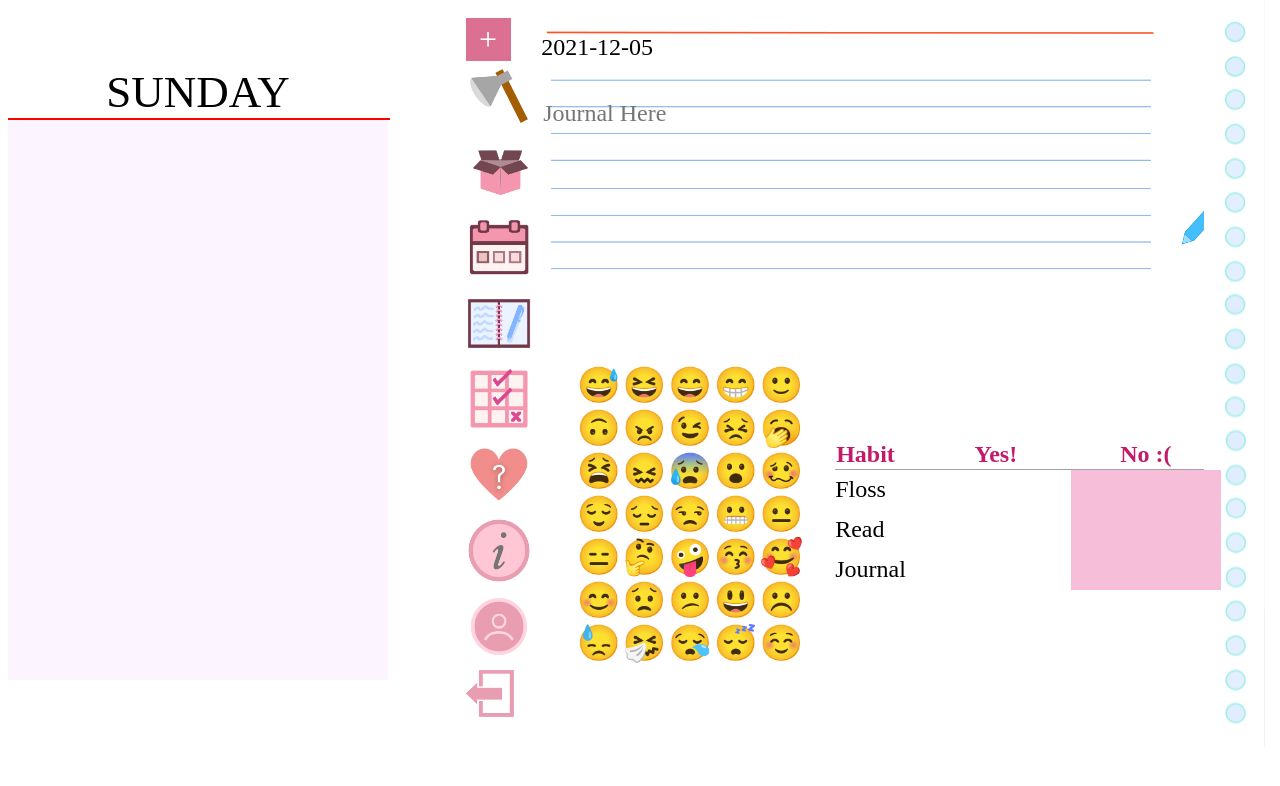
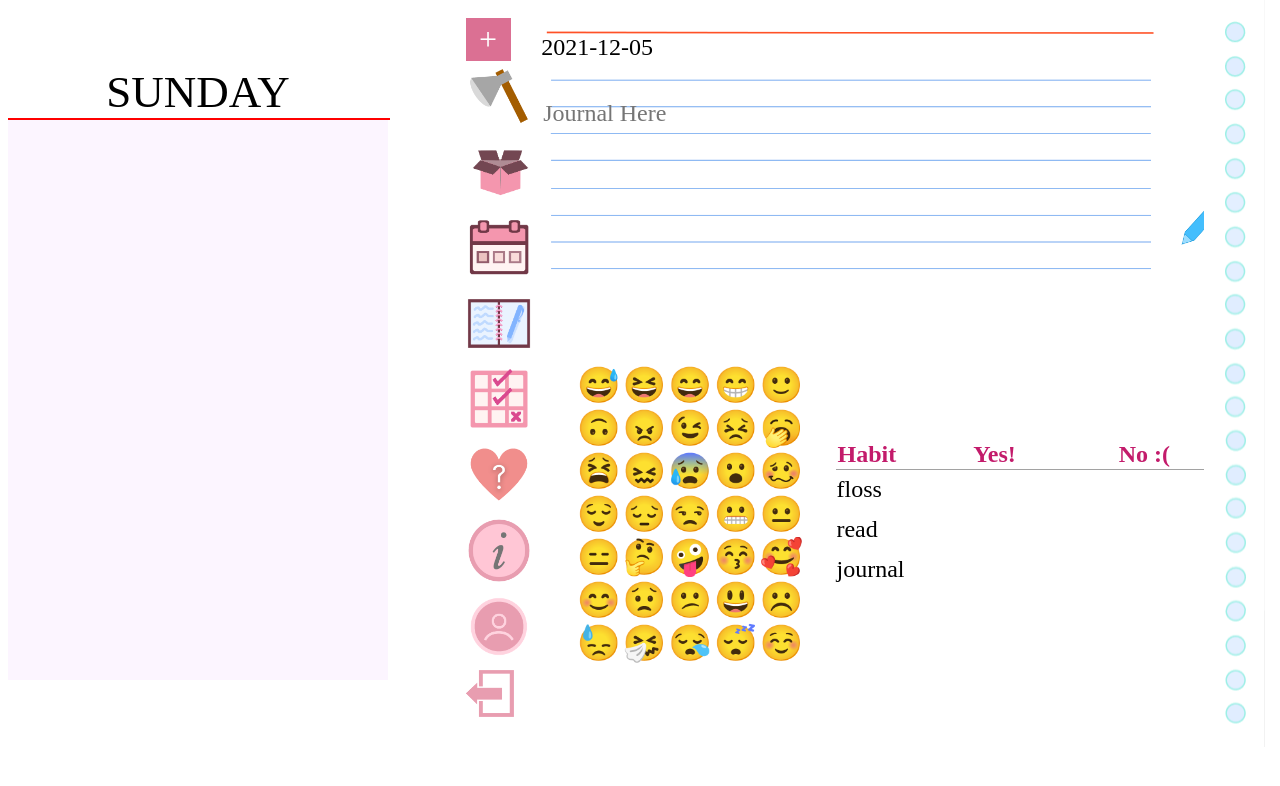
Before and after one commit to kateliberko/VirtualJournal, a Flask app: page /mainpage in a window 1280 px wide. Shown: the part 14-800 px from the top of the page. Run offline with Flask 2, Linux system fonts and the light colour scheme; a user stored in the database is signed in; tables that the repository leaves empty hold one stand-in row (values such as "Sample post").

Commit message:
made habits load based on input from sign up that is kept in db

```diff
--- /dev/null
+++ b/JournalProject/app/counter.py
@@ -0,0 +1,12 @@
+class Counter:
+    count1 = 1
+    count2 = 1
+
+    def increment1(self):
+        self.count1 += 1
+        return ''
+
+
+    def increment2(self):
+        self.count2 += 1
+        return ''
--- a/JournalProject/app/models.py
+++ b/JournalProject/app/models.py
@@ -12,6 +12,7 @@ class User(db.Model, UserMixin):
     id = db.Column(db.Integer, primary_key=True)
     username = db.Column(db.String(20), unique=True, nullable=False)
     password = db.Column(db.String(60), nullable=False)
+    habits = db.Column(db.String(300), nullable=False)
 
     def __repr__(self):
         return f"User('{self.username}')"
--- a/JournalProject/app/routes.py
+++ b/JournalProject/app/routes.py
@@ -4,6 +4,7 @@ from app.forms import SignUpForm, LoginForm
 from app.models import User, Journal, Event, Habit
 from datetime import datetime
 from flask_login import login_user, current_user, logout_user, login_required
+from app.counter import Counter
 
 @app.route("/")
 def home():
@@ -14,7 +15,10 @@ def home():
 def mainpage():
     todays_date= datetime.now().date()
     event= Event.query.filter_by(user_id=current_user.id)
-    return render_template("mainpage.html", todays_date=todays_date, event=event)
+    habits = current_user.habits
+    habitlist = habits.split(",")
+    count= Counter
+    return render_template("mainpage.html", todays_date=todays_date, event=event, habits=habitlist, count=count)
 
 @app.route("/calendar")
 def calendar():
@@ -44,7 +48,7 @@ def signup():
     form = SignUpForm()
     if form.validate_on_submit():
         hashed_password = bcrypt.generate_password_hash(form.password.data).decode('utf-8')
-        user = User(username=form.username.data, password=hashed_password)
+        user = User(username=form.username.data, password=hashed_password, habits= request.form.get("habitlist"))
         db.session.add(user)
         db.session.commit()
         return redirect(url_for('login'))
--- a/JournalProject/app/templates/mainpage.html
+++ b/JournalProject/app/templates/mainpage.html
@@ -124,27 +124,17 @@
                         </tr>
                     </thead><br/>
                     <tbody>
-                        <tr>
-                            <td scope="row" id="habitname">Floss</td>
-                            <td><input class="checkbox-tools" type="radio" name="tools1" id="tool-1" checked>
-                                <label class="for-checkbox-tools" for="tool-1" id="tool-1" ></td>
-                            <td><input class="checkbox-tools" type="radio" name="tools1" id="tool-2" checked>
-                                <label class="for-checkbox-tools" for="tool-2" id="tool-2"></td>
-                        </tr>
-                        <tr>
-                            <td scope="row" id="habitname">Read</td>
-                            <td><input class="checkbox-tools" type="radio" name="tools2" id="tool-3" checked>
-                                <label class="for-checkbox-tools" for="tool-3" id="tool-3"></td>
-                            <td><input class="checkbox-tools" type="radio" name="tools2" id="tool-4" checked>
-                                <label class="for-checkbox-tools" for="tool-4" id="tool-4"></td>
-                        </tr>
-                        <tr>
-                            <td scope="row" id="habitname">Journal</td>
-                            <td><input class="checkbox-tools" type="radio" name="tools3" id="tool-5" checked>
-                                <label class="for-checkbox-tools" for="tool-5" id="tool-5"></td>
-                            <td><input class="checkbox-tools" type="radio" name="tools3" id="tool-6" checked>
-                                <label class="for-checkbox-tools" for="tool-6" id="tool-6"></td>
-                        </tr>
+                        {% for habit in habits %}
+                            <tr>
+                                <td scope="row" id="habitname">{{ habit }}</td>
+                                <td><input class="checkbox-tools" type="radio" name="tools{{count.count1}}" id="tool-{{count.count2}}" checked>
+                                    <label class="for-checkbox-tools" for="tool-{{count.count2}}" id="tool-{{count.count2}}" ></td> {{ count.increment2(count) }}
+                                <td><input class="checkbox-tools" type="radio" name="tools{{count.count1}}" id="tool-{{count.count2}}" checked>
+                                    <label class="for-checkbox-tools" for="tool-{{count.count2}}" id="tool-{{count.count2}}"></td>
+                            </tr>
+                            <br/> {{ count.increment1(count) }}{{  count.increment2(count) }}
+                        {% endfor %}
+
                     </tbody>
                 </table>
             </div>
--- a/JournalProject/app/templates/signup.html
+++ b/JournalProject/app/templates/signup.html
@@ -68,6 +68,10 @@
                         {{ form.confirm_password(class="form-control form-control-lg") }}
                     {% endif %}
                 </div>
+                <div class="form-group">
+                    <label for="habitlist">Enter habits (seperated by commas)</label>
+                    <input type="text" id="habitlist" name="habitlist"><br/>
+                </div>
             </fieldset>
             <div class="form-group">
                 {{ form.submit(class="btn btn-outline-info") }}
```
Also changed, not shown: JournalProject/app/virtualjournal.db.
